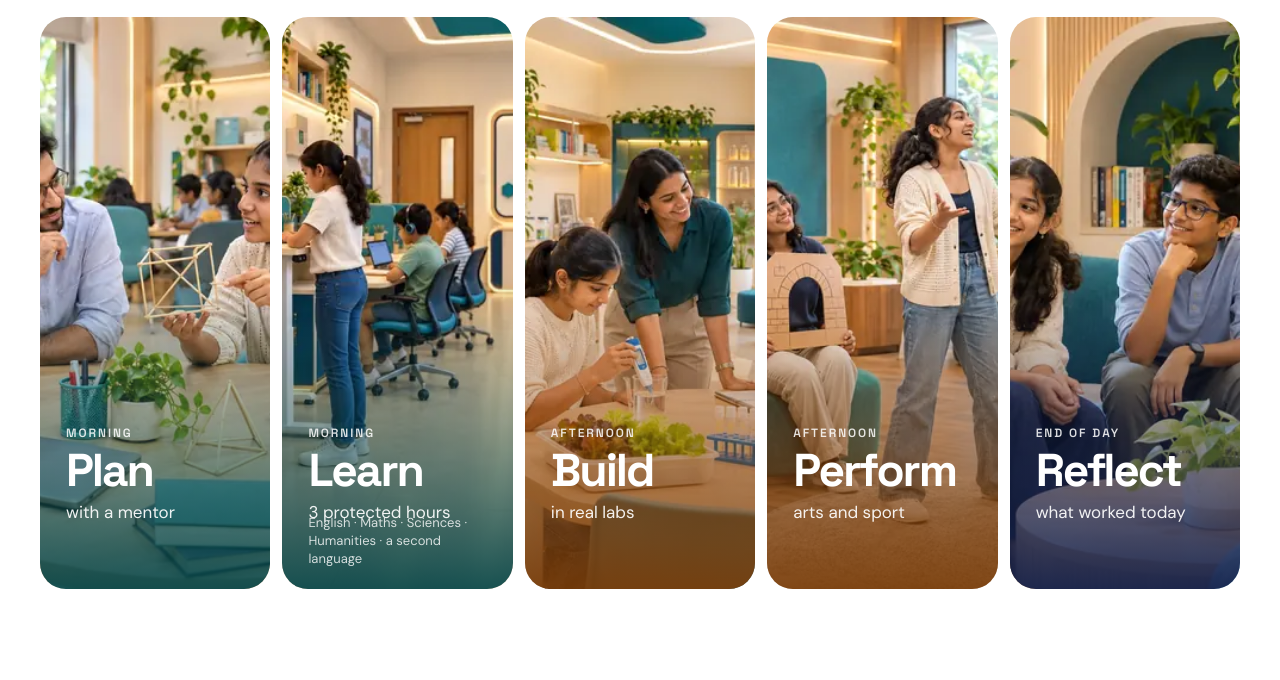
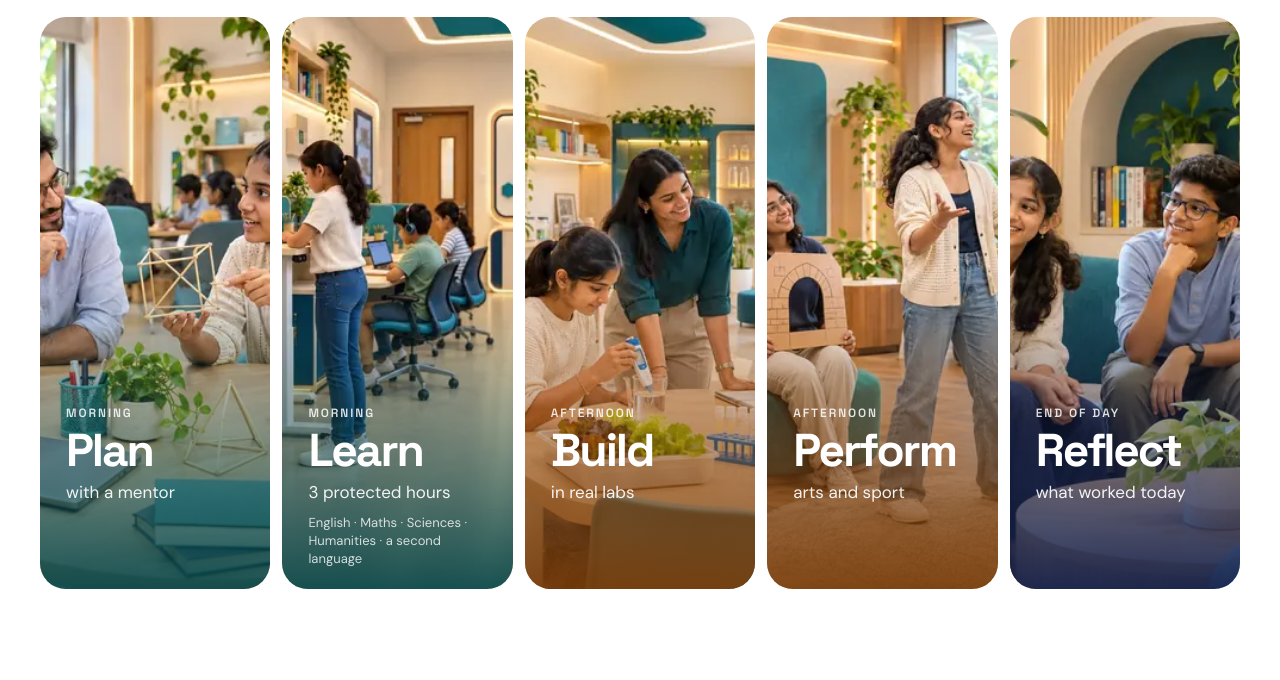
Before and after one commit to AsifMulani1/gr8-school-day, a plain HTML site: page index.html in a window 1280 px wide. Shown: the part 2680-3360 px from the top of the page. Drawn offline with Linux system fonts and the light colour scheme.

Commit message:
Room for the longer subject line
Co-Authored-By: Claude Opus 5.5 <noreply@anthropic.com>

```diff
--- a/css/day.css
+++ b/css/day.css
@@ -61,7 +61,7 @@
 }
 .dsubs { position: relative; z-index: 1; font-size: 13px; opacity: .8; margin-top: 6px; line-height: 1.35; }
 @media (min-width: 861px) {
-  .dblock { padding-bottom: 64px; }
+  .dblock { padding-bottom: 84px; }
   .dblock > .dsubs { position: absolute; left: 26px; right: 20px; bottom: 22px; margin: 0; }
 }
 @media (max-width: 860px) { .shero-line em.real { max-width: 15ch; } }
```
